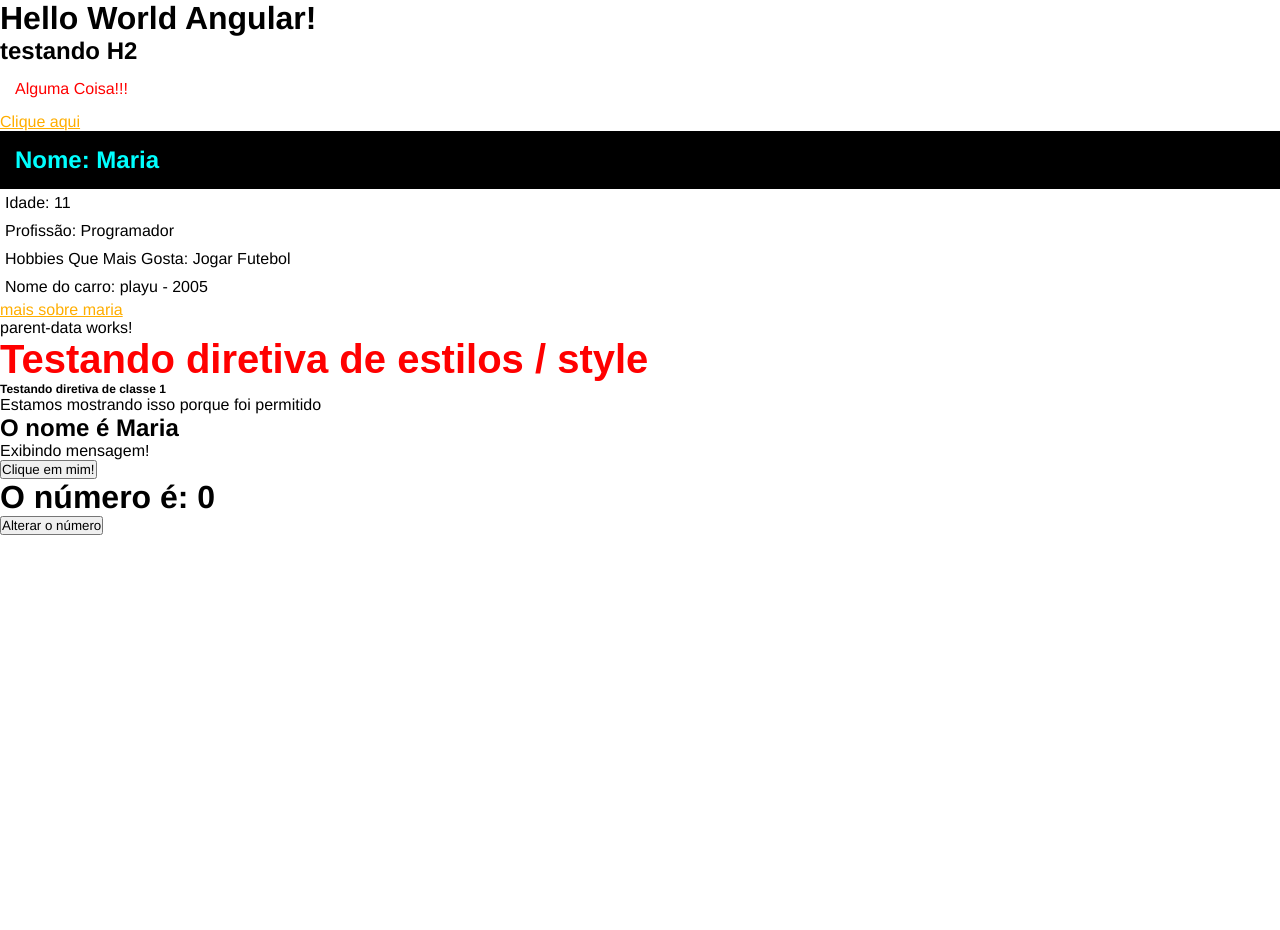
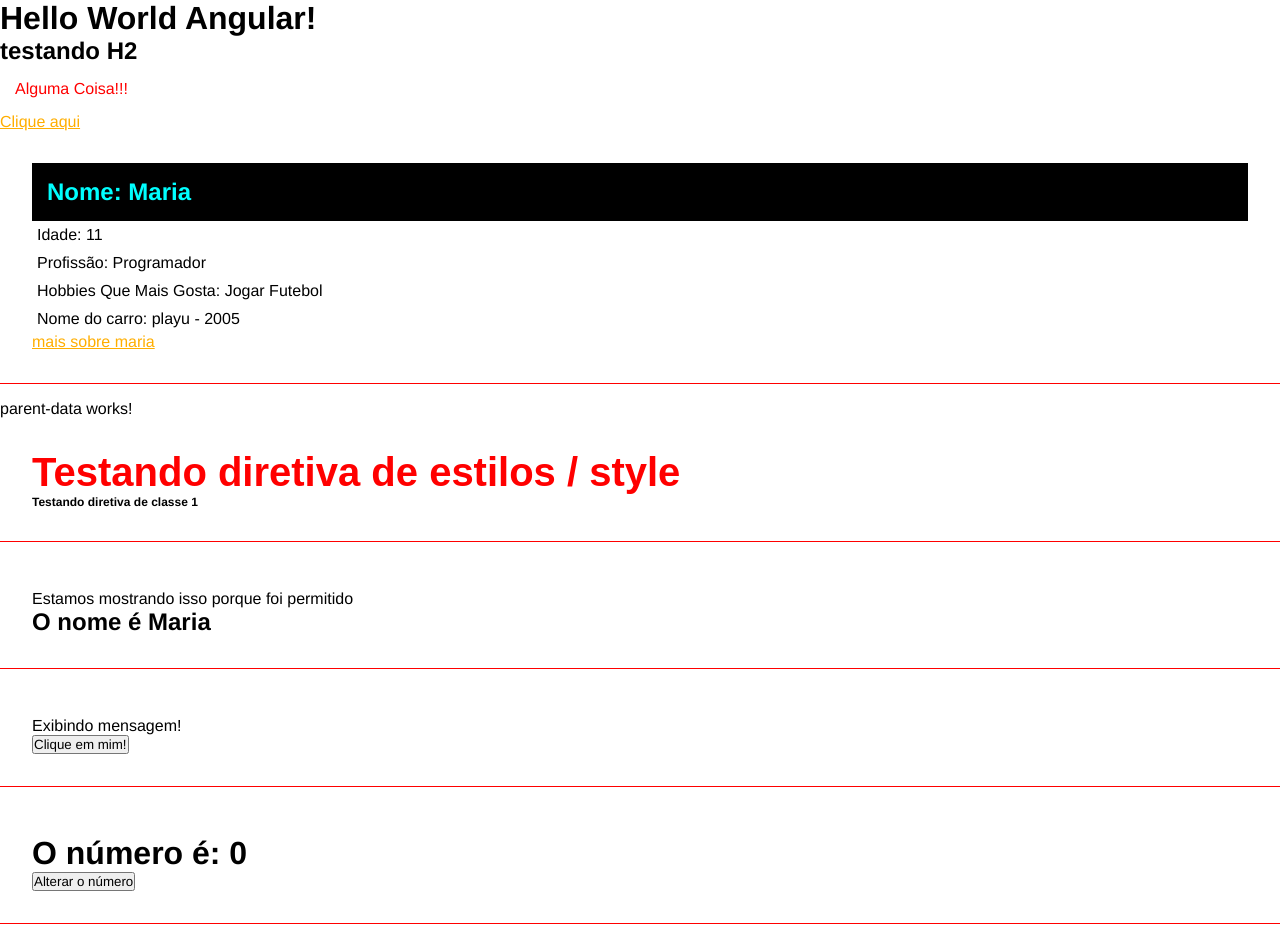
Before and after one commit to mellhub/Cursos, an Angular app in the folder Youtube/CursoAngular13Introducao-01-2022/curso-angular-y/: page / in a window 1280 px wide. Shown: the top 930 px of the page. Before the commit the page ends 800 px from the top, so only its background shows below. Built offline with nearby package versions, Linux system fonts and the light colour scheme.

Commit message:
Update styles.css

```diff
--- a/Youtube/CursoAngular13Introducao-01-2022/curso-angular-y/src/styles.css
+++ b/Youtube/CursoAngular13Introducao-01-2022/curso-angular-y/src/styles.css
@@ -3,6 +3,17 @@
     padding: 0;
     font-family: Helvetica;
 }
+
 a {
     color: rgb(255, 174, 0);
 }
+
+body {
+    padding-bottom: 500px;
+}
+
+.class {
+    border-bottom: 1px solid red;
+    padding: 2em;
+    margin-bottom: 1em;
+}
```
